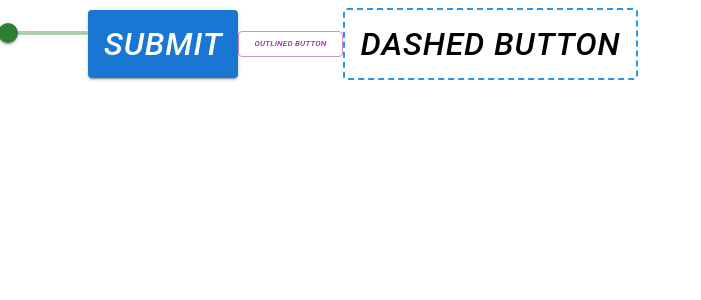
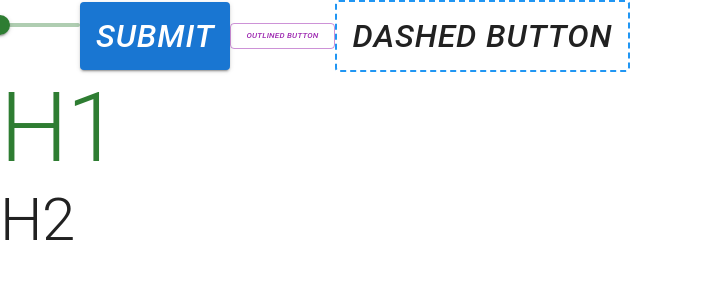
Before and after one commit to Nazil1712/MUI, a React (Vite) app: page / in a window 1280 px wide. Shown: the top 300 px of the page, without its empty margins (0-701 px from the left). Built offline with nearby package versions, Linux system fonts and the light colour scheme.

Commit message:
CSS Global Overrides

```diff
--- a/src/Components/CustomizedComponent.tsx
+++ b/src/Components/CustomizedComponent.tsx
@@ -1,4 +1,13 @@
-import { styled, Slider, type SliderProps, createTheme, Button, ThemeProvider } from "@mui/material";
+import {
+  styled,
+  Slider,
+  type SliderProps,
+  createTheme,
+  Button,
+  ThemeProvider,
+  Typography,
+  CssBaseline,
+} from "@mui/material";
 import { blue, red } from "@mui/material/colors";
 
 /* const CustomSlider = styled(Slider)<SliderProps>(({theme})=>({
@@ -12,15 +21,14 @@ import { blue, red } from "@mui/material/colors";
     }
 })) */
 
-
 // Using Custom SliderProps
 
 type CustomSliderProps = SliderProps & {
-    error? : boolean
-}
+  error?: boolean;
+};
 
 const CustomSlider = styled(Slider, {
-    shouldForwardProp : (prop) => prop != "error"
+  shouldForwardProp: (prop) => prop != "error",
 })<CustomSliderProps>(({ theme, error }) => ({
   width: theme.spacing(10), // 10 * 8px ==> 80px
   color: theme.palette.success.main,
@@ -32,61 +40,74 @@ const CustomSlider = styled(Slider, {
   },
 }));
 
-
-
 // Overriding Global theme
 const theme = createTheme({
-    typography:{
+  typography: {
     // fontFamily:"-apple-system",
 
-        button:{
+    button: {
       // fontSize:"9rem",
-            fontStyle: "italic"
-        }
+      fontStyle: "italic",
+    },
   },
 
-    components:{
-        MuiButton:{
-            defaultProps:{
+  components: {
+    MuiButton: {
+      defaultProps: {
         // disableRipple: true,
-                variant:"contained"
+        variant: "contained",
       },
-            styleOverrides:{
-                root:{
-                    fontSize:'2rem',
-                    variants:[{
-                        props:{
-                            variant:"outlined",
-                            color:"secondary"
+      styleOverrides: {
+        root: {
+          fontSize: "2rem",
+          variants: [
+            {
+              props: {
+                variant: "outlined",
+                color: "secondary",
               },
-                        style:{
-                            fontSize:".5rem"
-                        }
+              style: {
+                fontSize: ".5rem",
+              },
             },
             {
-                        props:{variant:"dashed"},
-                        style:{border:`4px dashed ${red[500]}`}
+              props: { variant: "dashed" },
+              style: { border: `4px dashed ${red[500]}` },
             },
             {
-                        props: (props) => props.variant == 'dashed' && props.color != "secondary",
-                        style:{
-                            border:`2px dashed ${blue[500]}`
+              props: (props) =>
+                props.variant == "dashed" && props.color != "secondary",
+              style: {
+                border: `2px dashed ${blue[500]}`,
+              },
+            },
+          ],
+        },
+      },
+    },
+    MuiCssBaseline: {
+      styleOverrides: (theme) => `
+
+                h1 {
+                    color: ${theme.palette.success.main}
                 }
-                    }
-                ]
-                }
-            }
-        }
-    }
-})
+            `,
+    },
+  },
+});
 
 const CustomizedComponent = () => {
   return (
     <ThemeProvider theme={theme}>
-      <CustomSlider error={true}/>
+      <CssBaseline />
+      <CustomSlider error={true} />
       <Button>Submit</Button>
-      <Button variant="outlined" color="secondary">Outlined Button</Button>
+      <Button variant="outlined" color="secondary">
+        Outlined Button
+      </Button>
       <Button variant="dashed">Dashed Button</Button>
+      <Typography variant="h1">H1</Typography>
+      <Typography variant="h2">H2</Typography>
     </ThemeProvider>
   );
 };
```
Also changed, not shown: 2 other files (tests, documents, lock files or other folders). Lines whose indentation alone changed are shown as unchanged.
